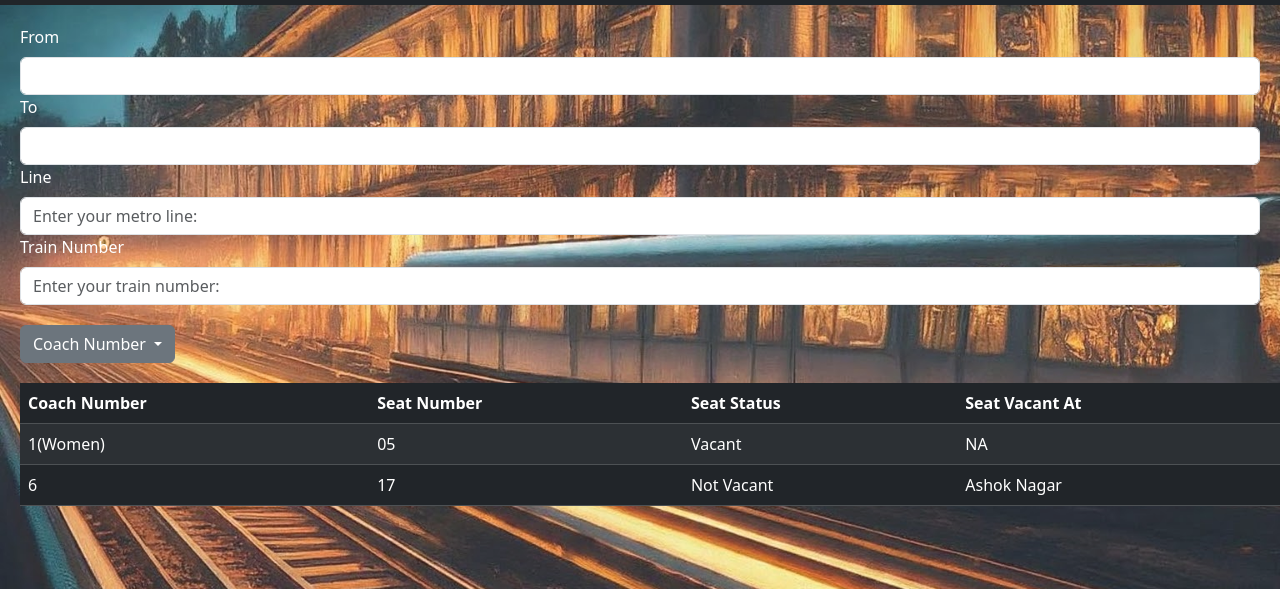
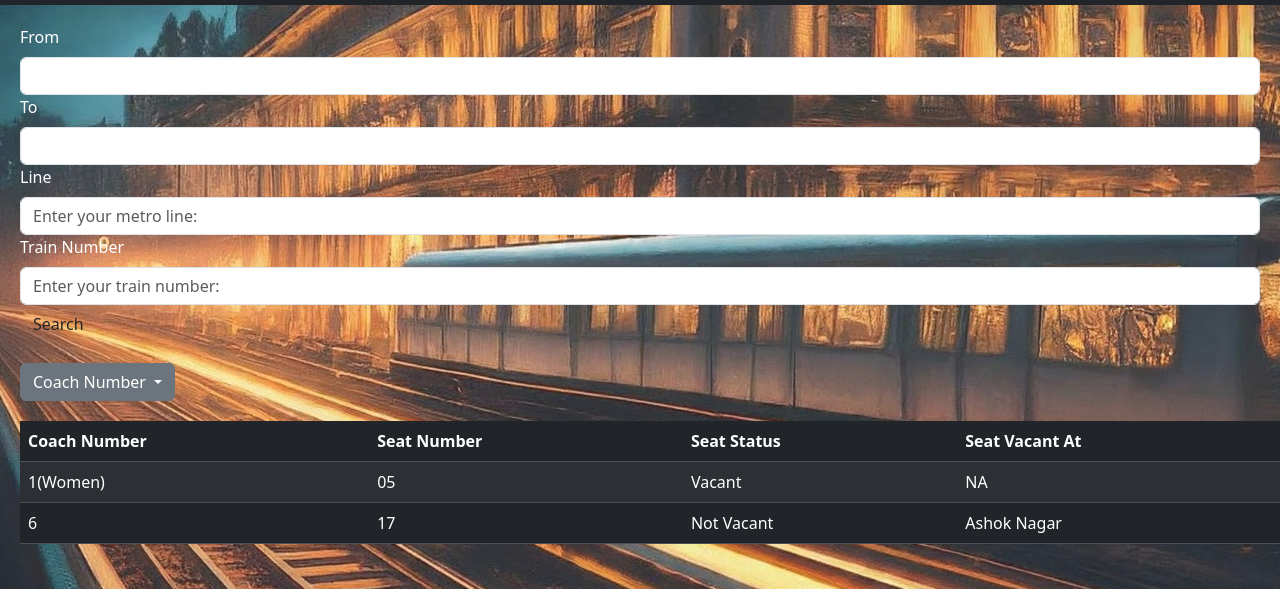
Before and after one commit to diya05arora/Metro-Harmony, a plain HTML site: page seat.html in a window 1280 px wide. Shown: the part 211-800 px from the top of the page. Drawn offline with nearby package versions, Linux system fonts and the light colour scheme; no server answers; a script that the page names is missing.

Commit message:
Update seat.html

```diff
--- a/seat.html
+++ b/seat.html
@@ -42,6 +42,7 @@
         </div>
     </nav>
     <div class="mb-3">
+       <form action="/api/seats" method="POST">
             <label for="from" class="form-label">From</label>
             <select id="from" class="form-control"></select>
             <label for="to" class="form-label">To</label>
@@ -50,6 +51,8 @@
             <input type="text" id="line" class="form-control" placeholder="Enter your metro line: ">
             <label for="train" class="form-label">Train Number</label>
             <input type="number" id="train" class="form-control" placeholder="Enter your train number: ">
+            <button class="btn" type="Update">Search</button>
+        </form>
     </div>
     <div class="dropdown">
         <button class="btn btn-secondary dropdown-toggle" type="button" data-bs-toggle="dropdown" aria-expanded="false">
```
Lines whose indentation alone changed are shown as unchanged.
